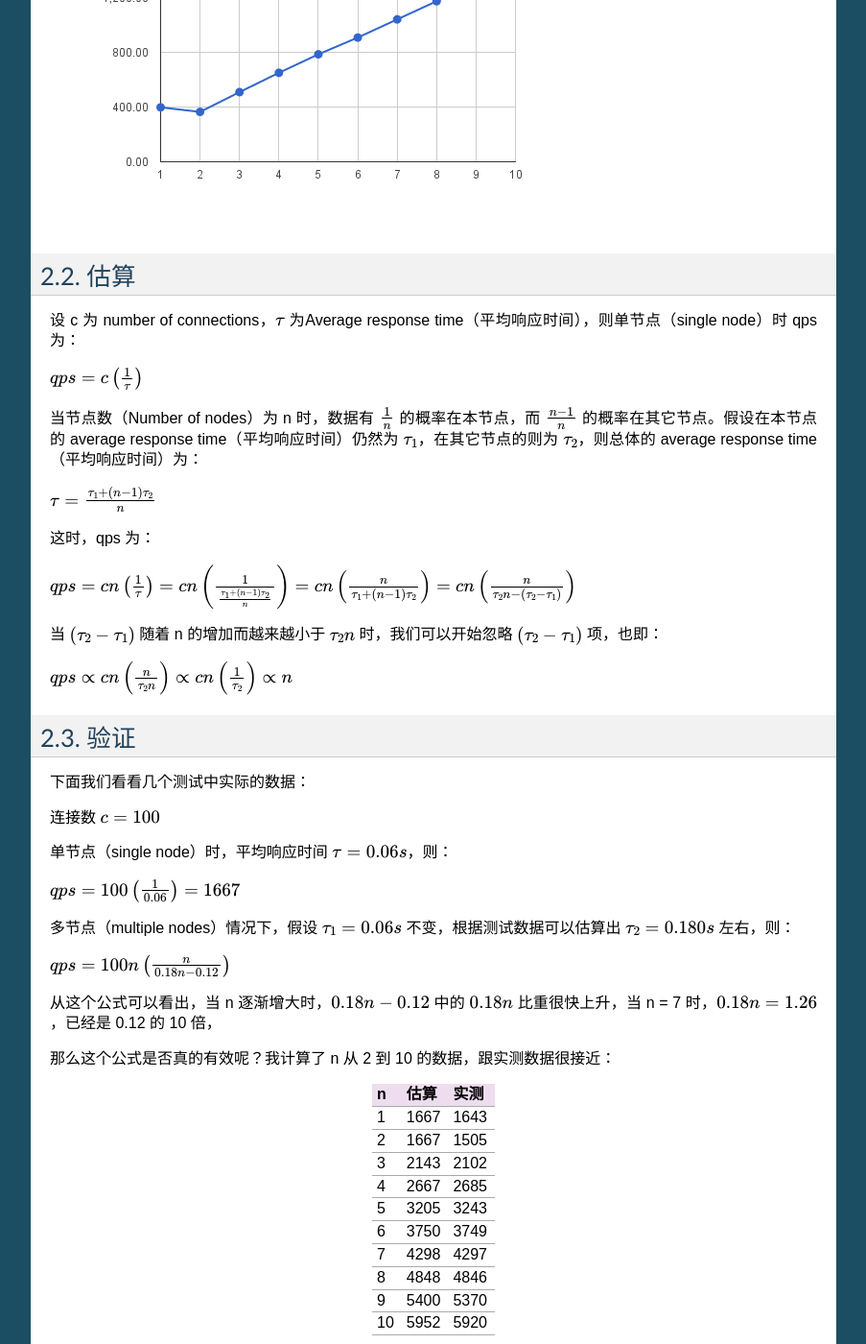
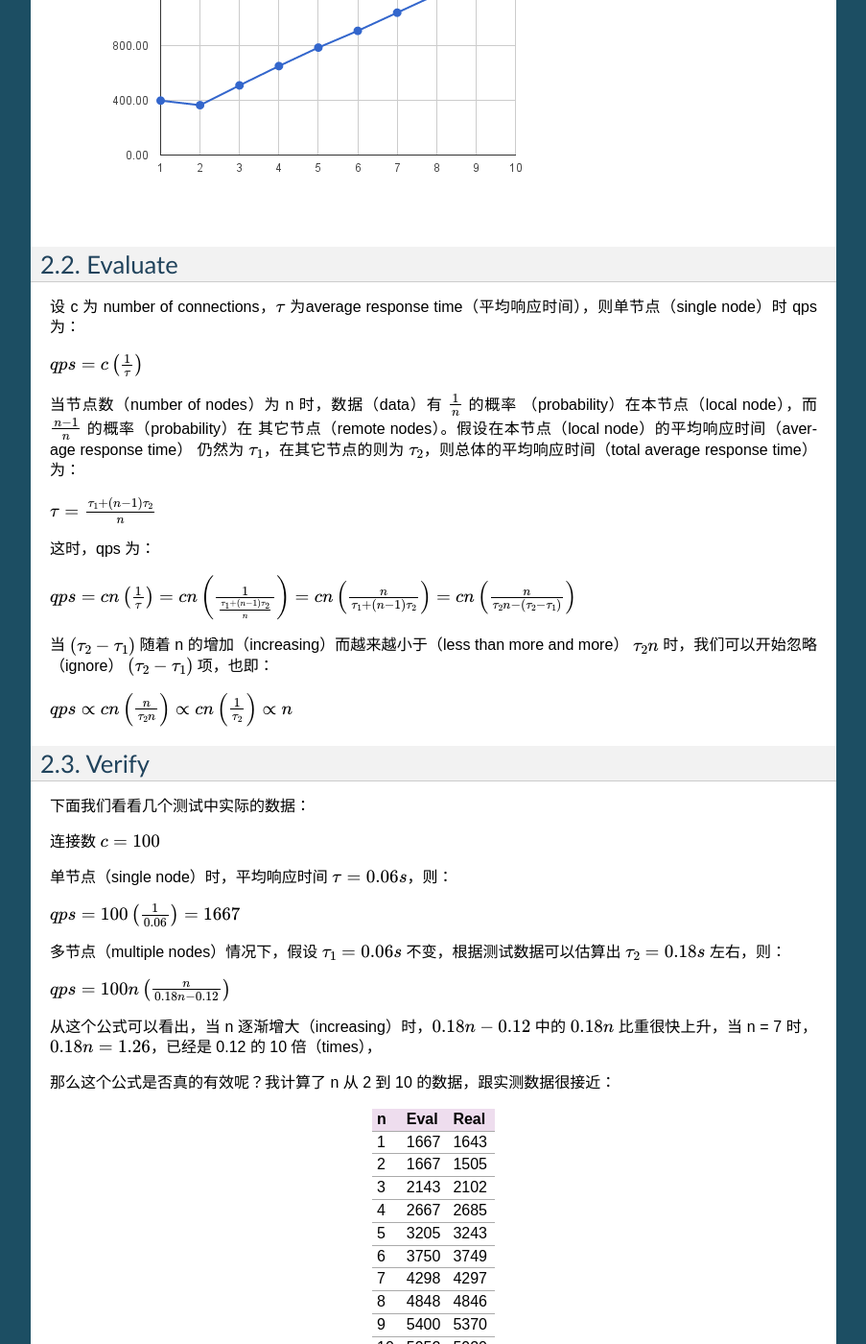
Before and after one commit to dcaoyuan/papers, a Sphinx documentation site: the page built from docs/source/rpi_cluster/benchmark.rst, in a window 1280 px wide and 1400 px high, scrolled down 798 px. Shown: the whole window at 96% size, without its empty margins (198-1101 px from the left). Built offline with Sphinx 7.4.7, drawn with Linux system fonts in a browser that asks for light colours; formulas are drawn with MathJax 3; some of the changed text lies outside the part shown.

Commit message:
More mixed English

```diff
--- a/docs/source/rpi_cluster/benchmark.rst
+++ b/docs/source/rpi_cluster/benchmark.rst
@@ -3,7 +3,7 @@ Analysis of Scale-out Ability of Akka Sharding cluster
 
 跟很多分片集群解决方案不同，akka 分片集群（sharding cluster）中每一个节点都在直接访问本地数据的同时，也都可以作为 proxy 访问集群中其它节点的数据。在我看来，这是 akka 分片集群水平扩展（scale-out）能力可能接近线性的关键。
 
-测试
+Benchmark
 -------
 
 在采用 Raspberry Pi 2 Model B 组成的 10 x nodes cluster ，我用 astore 测试了 akka 分片的水平扩展能力，结果显示出非常好的线性。我们不妨在此做个简单的分析。
@@ -14,14 +14,18 @@ Analysis of Scale-out Ability of Akka Sharding cluster
 .. image:: images/rpi_cluster_trans.png
    :alt: rpi cluster KB/secs
 
-估算
+Evaluate
 -----------
 
-设 c 为 number of connections，\ :math:`\tau` 为Average response time（平均响应时间），则单节点（single node）时 qps 为：
+设 c 为 number of connections，\ :math:`\tau` 为average response time（平均响应时间），则单节点（single node）时 qps 为：
 
 :math:`qps = c \left(\frac{1}{\tau}\right)`
 
-当节点数（Number of nodes）为 n 时，数据有 \ :math:`\frac{1}{n}` 的概率在本节点，而 \ :math:`\frac{n-1}{n}` 的概率在其它节点。假设在本节点的 average response time（平均响应时间）仍然为 \ :math:`\tau_1`，在其它节点的则为 \ :math:`\tau_2`，则总体的 average response time（平均响应时间）为：
+当节点数（number of nodes）为 n 时，数据（data）有 \ :math:`\frac{1}{n}` 的概率
+（probability）在本节点（local node），而 \ :math:`\frac{n-1}{n}` 的概率（probability）在
+其它节点（remote nodes）。假设在本节点（local node）的平均响应时间（average response time）
+仍然为 \ :math:`\tau_1`，在其它节点的则为 \ :math:`\tau_2`，则总体的平均响应时间（total
+\ average response time）为：
 
 :math:`\tau=\frac{\tau_1 + (n-1)\tau_2}{n}`
 
@@ -33,14 +37,14 @@ Analysis of Scale-out Ability of Akka Sharding cluster
 = cn \left(\frac{n}{\tau_1 + (n-1)\tau_2}\right)
 = cn \left(\frac{n}{\tau_2n - (\tau_2-\tau_1)}\right)`
 
-当 \ :math:`(\tau_2-\tau_1)` 随着 n 的增加而越来越小于 \ :math:`\tau_2n` 时，我们可以开始忽略 \ :math:`(\tau_2-\tau_1)` 项，也即：
+当 \ :math:`(\tau_2-\tau_1)` 随着 n 的增加（increasing）而越来越小于（less than more and more） \ :math:`\tau_2n` 时，我们可以开始忽略（ignore） \ :math:`(\tau_2-\tau_1)` 项，也即：
 
 :math:`qps
 \propto cn\left(\frac{n}{\tau_2n}\right)
 \propto cn\left(\frac{1}{\tau_2}\right)
 \propto n`
 
-验证
+Verify
 --------------
 
 
@@ -52,16 +56,16 @@ Analysis of Scale-out Ability of Akka Sharding cluster
 
 :math:`qps = 100 \left(\frac{1}{0.06}\right) = 1667`
 
-多节点（multiple nodes）情况下，假设 \ :math:`\tau_1=0.06s` 不变，根据测试数据可以估算出 \ :math:`\tau_2=0.180s` 左右，则：
+多节点（multiple nodes）情况下，假设 \ :math:`\tau_1=0.06s` 不变，根据测试数据可以估算出 \ :math:`\tau_2=0.18s` 左右，则：
 
 :math:`qps=100n \left(\frac{n}{0.18n - 0.12}\right)`
 
-从这个公式可以看出，当 n 逐渐增大时，\ :math:`0.18n - 0.12` 中的 \ :math:`0.18n` 比重很快上升，当 n = 7 时，\ :math:`0.18n=1.26`，已经是 0.12 的 10 倍，
+从这个公式可以看出，当 n 逐渐增大（increasing）时，\ :math:`0.18n - 0.12` 中的 \ :math:`0.18n` 比重很快上升，当 n = 7 时，\ :math:`0.18n=1.26`，已经是 0.12 的 10 倍（times），
 
 那么这个公式是否真的有效呢？我计算了 n 从 2 到 10 的数据，跟实测数据很接近：
 
 +----+------+------+
-|  n | 估算 | 实测 |
+|  n | Eval | Real |
 +====+======+======+
 |  1 | 1667 | 1643 |
 +----+------+------+
```
